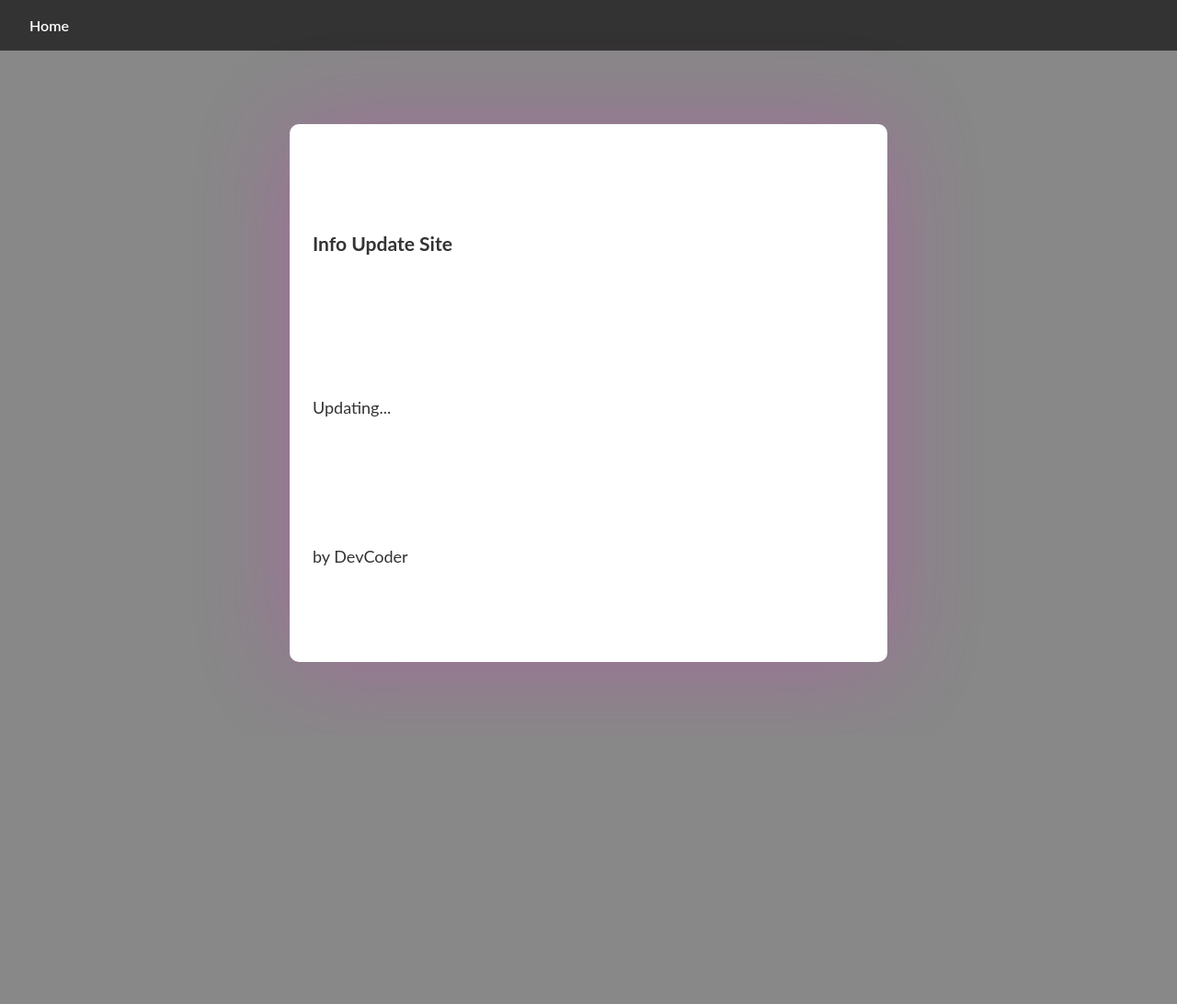
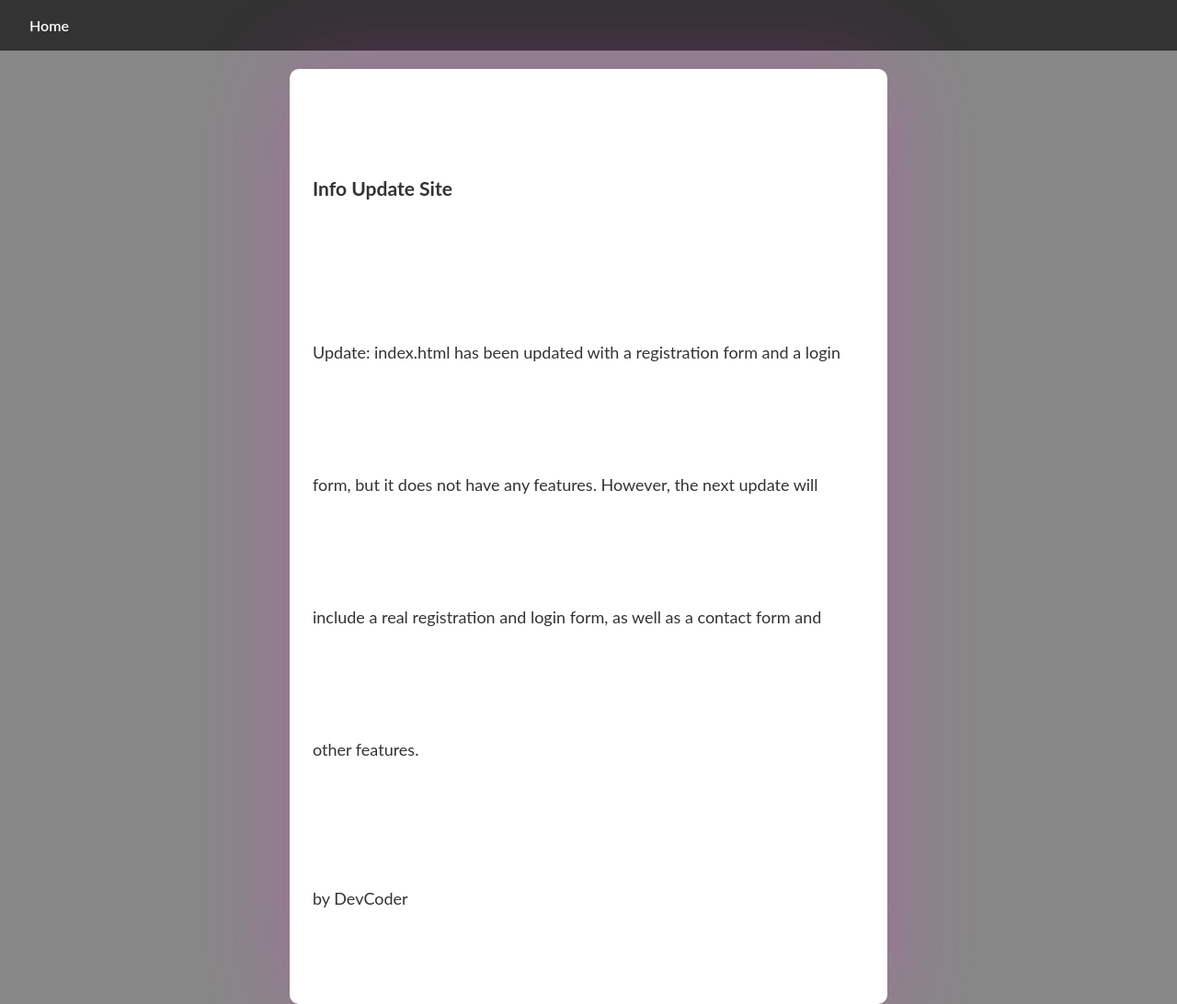
Before and after one commit to ZeroMurder/Site-by-DevCoder.github.io, a plain HTML site: page Events.html in a window 1280 px wide. Shown: the top 1092 px of the page at 92% size. Before the commit the page ends 800 px from the top, so only its background shows below. Drawn offline with Linux system fonts and the light colour scheme.

Commit message:
Update Events.html

```diff
--- a/Events.html
+++ b/Events.html
@@ -71,7 +71,10 @@
 <div class="center-container">
   <div class="update-box">
     <h3>Info Update Site</h3>
-    <p>Updating...</p>
+    <p>Update: index.html has been updated with a registration form and a login form,
+      but it does not have any features. However,
+      the next update will include a real registration and login form,
+      as well as a contact form and other features.</p>
     <p>by DevCoder</p>
   </div>
 </div>
```
